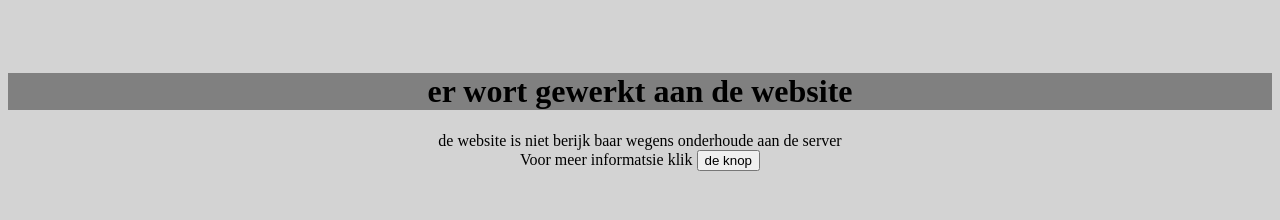
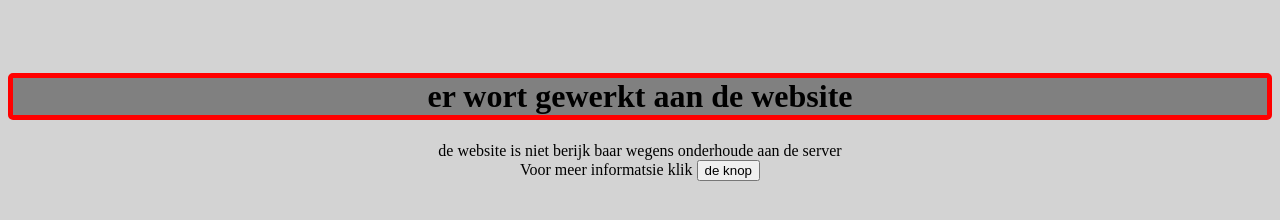
Before and after one commit to connectednode/website-leren, a plain HTML site: page index.html in a window 1280 px wide. Drawn offline with Linux system fonts and the light colour scheme.

Commit message:
added border to h1

```diff
--- a/index.html
+++ b/index.html
@@ -5,11 +5,14 @@
     <style>
 body {
   background-color: LightGray;
+
 }
 
 h1 {
   text-align:  center;
   background-color: Gray;
+  border: 5px solid red;
+  border-radius: 5px;
 }
 
 p {
```
